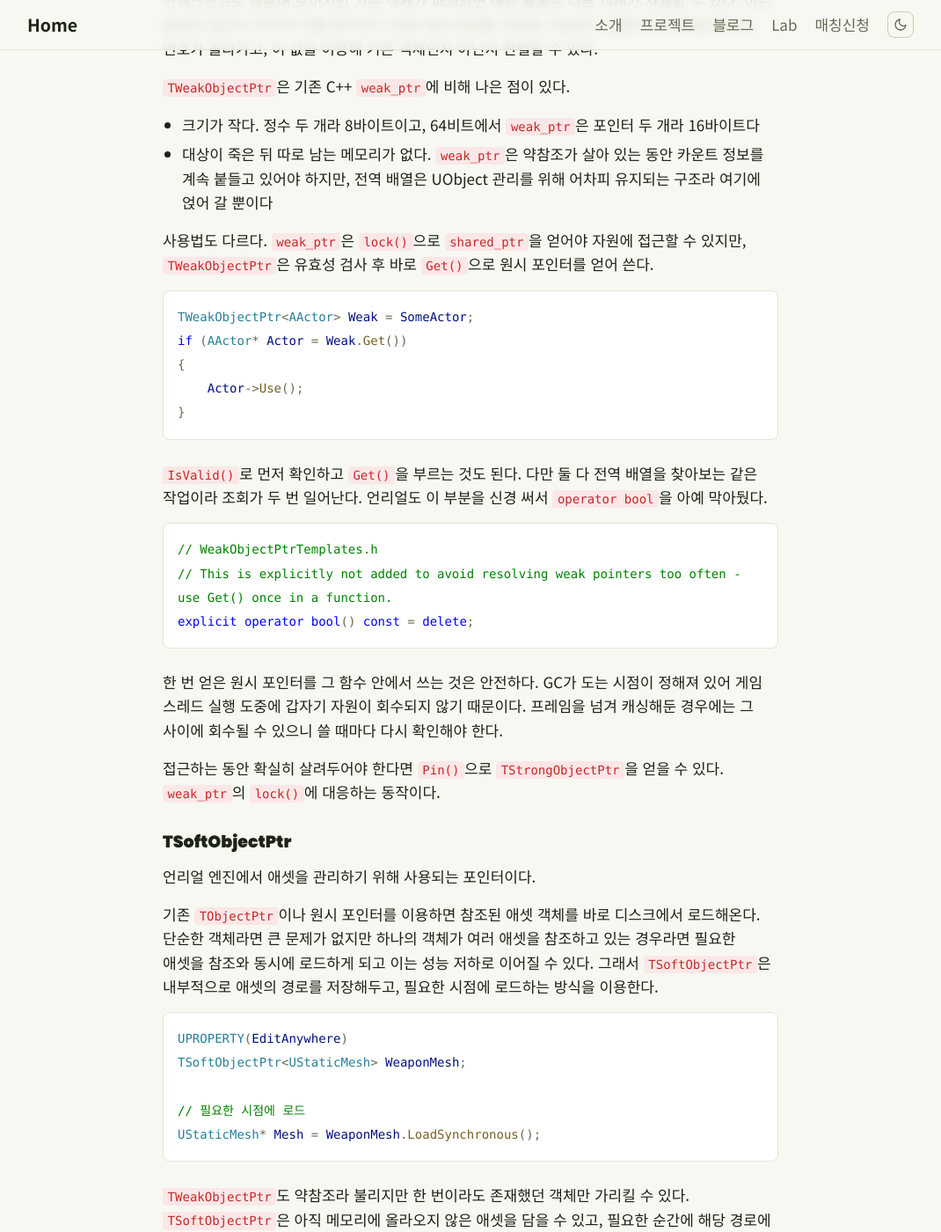
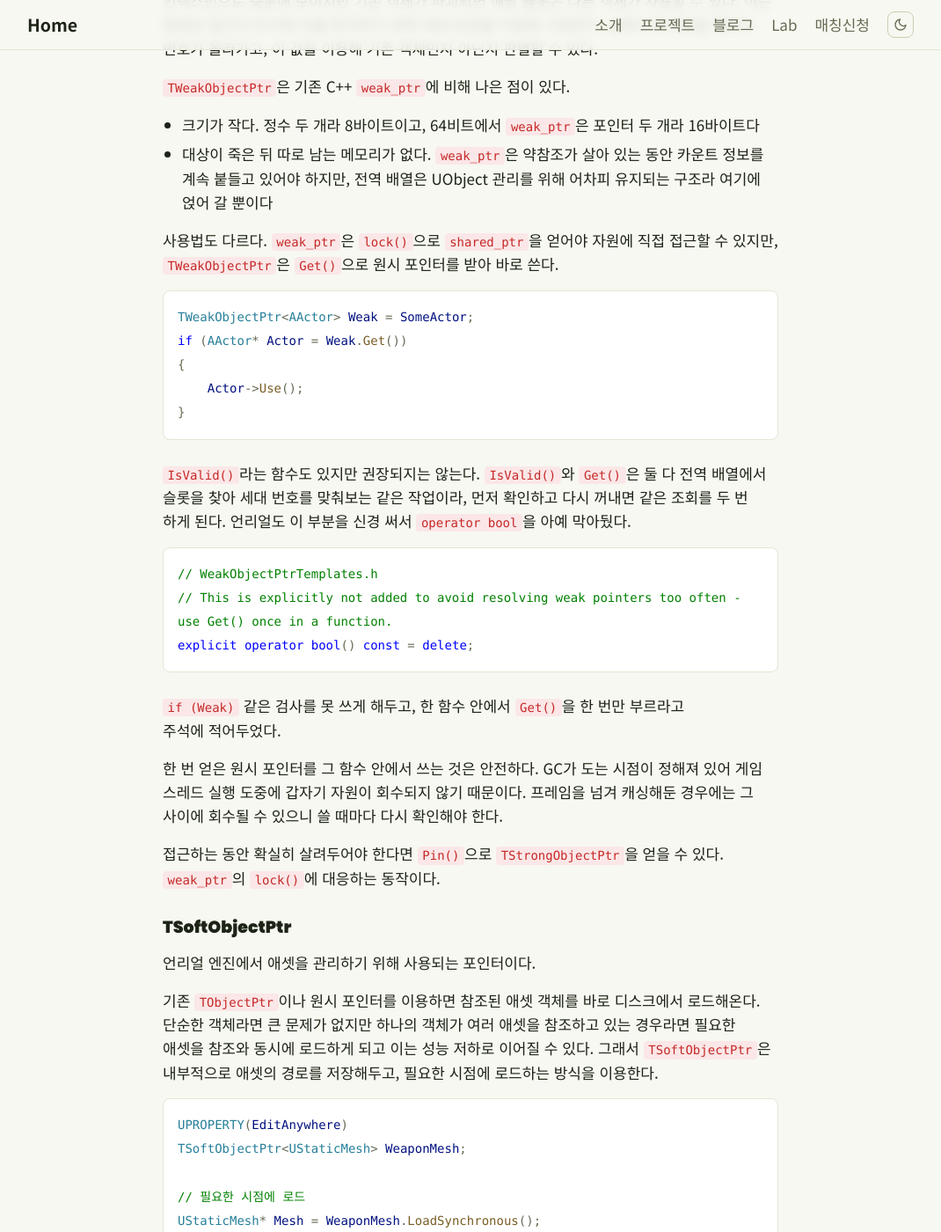
Before and after one commit to skamo3/skamo3.github.io, a Jekyll site: the page built from _posts/2026-08-13-cpp-unreal-smart-pointers.md, in a window 1280 px wide and 1400 px high, scrolled down 5383 px. Shown: the whole window at 88% size, without its empty margins (105-1175 px from the left). Built offline with Jekyll 4.4.1, drawn with Linux system fonts in a browser that asks for light colours.

Commit message:
글 수정: IsValid가 권장되지 않는 이유 명시
Co-Authored-By: Claude Opus 5 <noreply@anthropic.com>

````diff
--- a/_posts/2026-08-13-cpp-unreal-smart-pointers.md
+++ b/_posts/2026-08-13-cpp-unreal-smart-pointers.md
@@ -175,7 +175,7 @@ flowchart TD
 - 크기가 작다. 정수 두 개라 8바이트이고, 64비트에서 `weak_ptr`은 포인터 두 개라 16바이트다
 - 대상이 죽은 뒤 따로 남는 메모리가 없다. `weak_ptr`은 약참조가 살아 있는 동안 카운트 정보를 계속 붙들고 있어야 하지만, 전역 배열은 UObject 관리를 위해 어차피 유지되는 구조라 여기에 얹어 갈 뿐이다
 
-사용법도 다르다. `weak_ptr`은 `lock()`으로 `shared_ptr`을 얻어야 자원에 접근할 수 있지만, `TWeakObjectPtr`은 유효성 검사 후 바로 `Get()`으로 원시 포인터를 얻어 쓴다.
+사용법도 다르다. `weak_ptr`은 `lock()`으로 `shared_ptr`을 얻어야 자원에 직접 접근할 수 있지만, `TWeakObjectPtr`은 `Get()`으로 원시 포인터를 받아 바로 쓴다.
 
 ```cpp
 TWeakObjectPtr<AActor> Weak = SomeActor;
@@ -185,13 +185,15 @@ if (AActor* Actor = Weak.Get())
 }
 ```
 
-`IsValid()`로 먼저 확인하고 `Get()`을 부르는 것도 된다. 다만 둘 다 전역 배열을 찾아보는 같은 작업이라 조회가 두 번 일어난다. 언리얼도 이 부분을 신경 써서 `operator bool`을 아예 막아뒀다.
+`IsValid()`라는 함수도 있지만 권장되지는 않는다. `IsValid()`와 `Get()`은 둘 다 전역 배열에서 슬롯을 찾아 세대 번호를 맞춰보는 같은 작업이라, 먼저 확인하고 다시 꺼내면 같은 조회를 두 번 하게 된다. 언리얼도 이 부분을 신경 써서 `operator bool`을 아예 막아뒀다.
 
 ```cpp
 // WeakObjectPtrTemplates.h
 // This is explicitly not added to avoid resolving weak pointers too often - use Get() once in a function.
 explicit operator bool() const = delete;
 ```
+
+`if (Weak)` 같은 검사를 못 쓰게 해두고, 한 함수 안에서 `Get()`을 한 번만 부르라고 주석에 적어두었다.
 
 한 번 얻은 원시 포인터를 그 함수 안에서 쓰는 것은 안전하다. GC가 도는 시점이 정해져 있어 게임 스레드 실행 도중에 갑자기 자원이 회수되지 않기 때문이다. 프레임을 넘겨 캐싱해둔 경우에는 그 사이에 회수될 수 있으니 쓸 때마다 다시 확인해야 한다.
 
````
